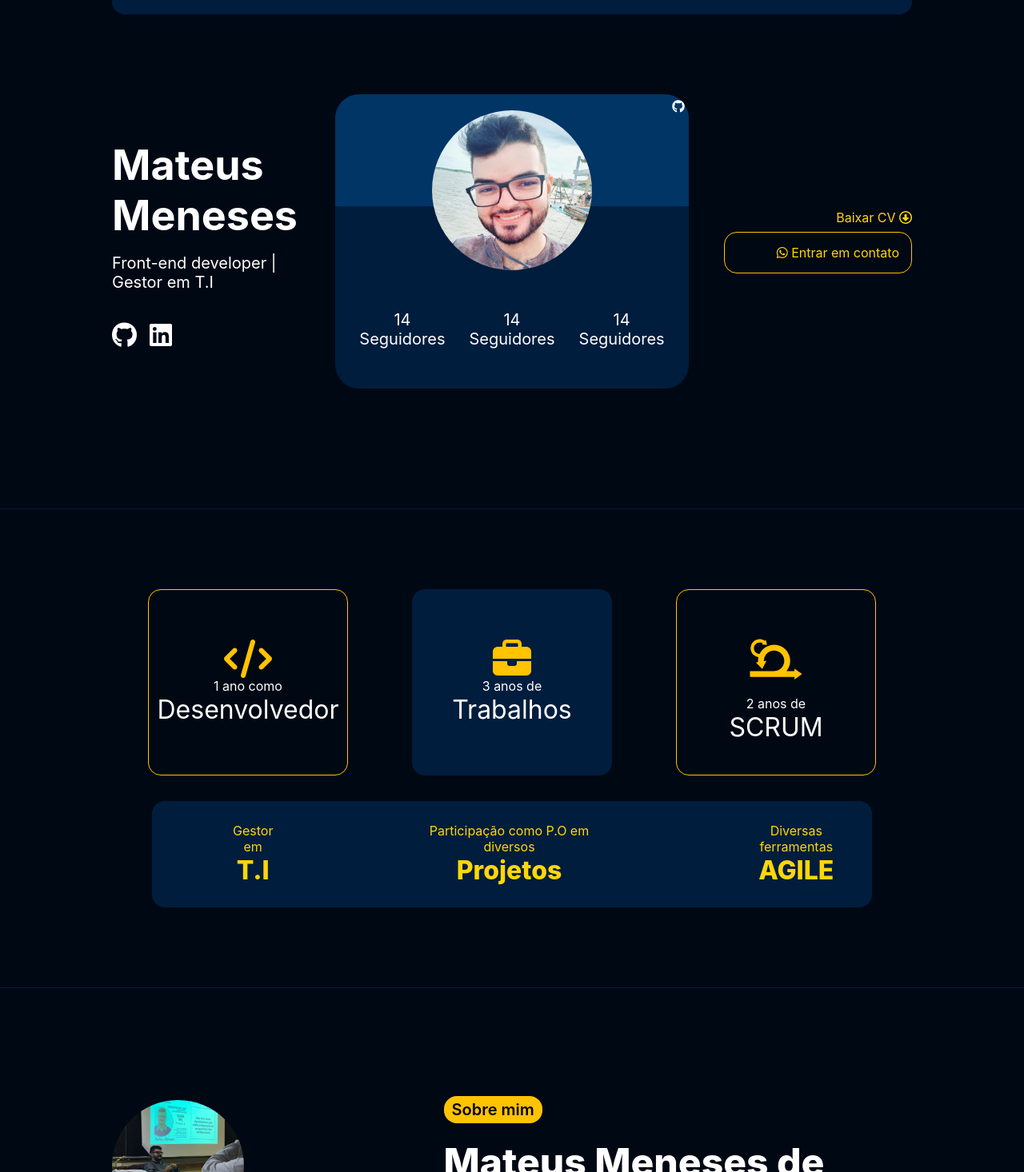
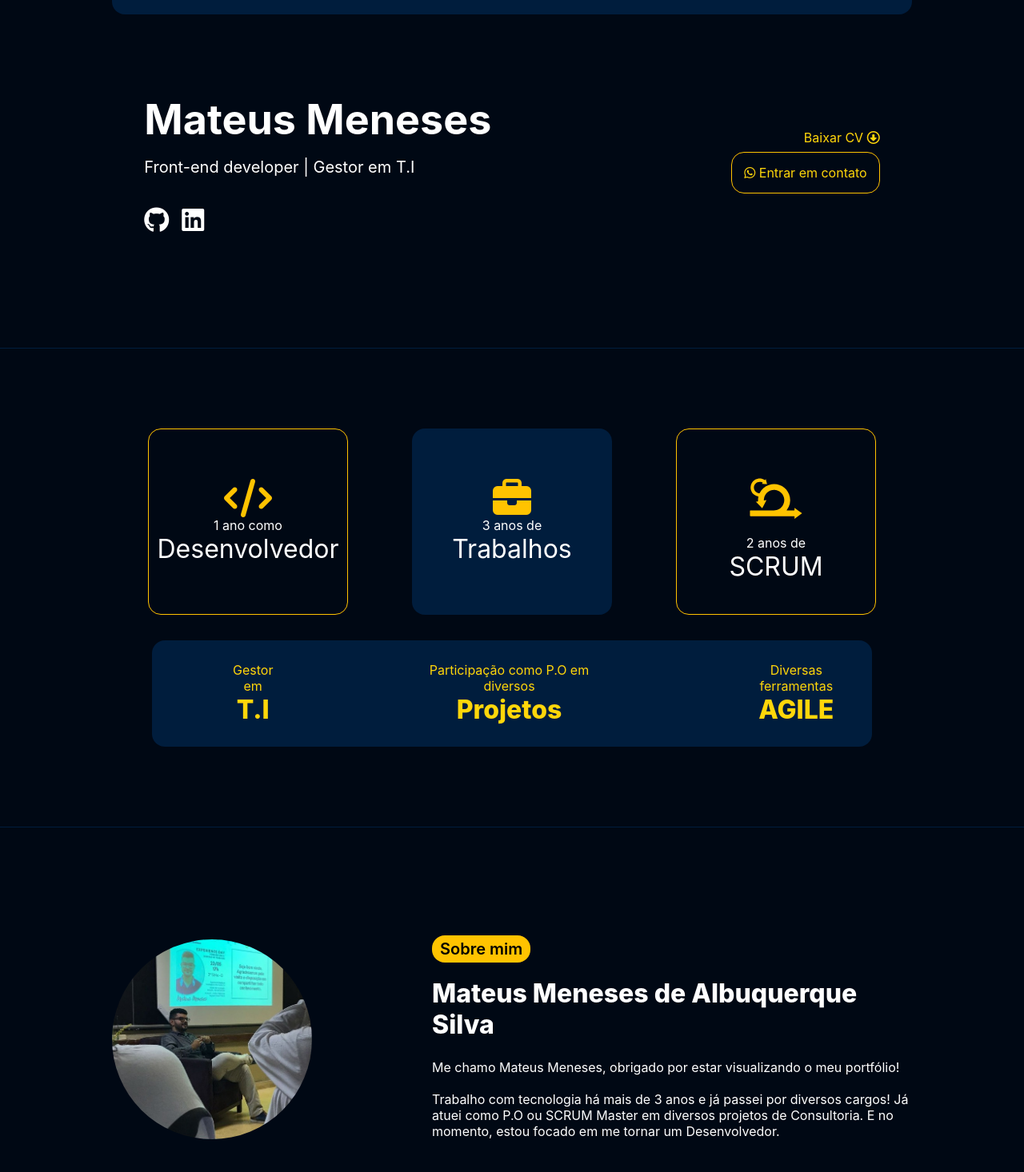
Before and after one commit to mateusmenesesDev/portfolio, a React (Create React App) app: page / in a window 1280 px wide. Shown: the part 84-1550 px from the top of the page at 80% size. Built offline with nearby package versions, Linux system fonts and the light colour scheme; no server answers; the HTML template or start-up script is replaced by a standard one.

Commit message:
Melhorando tamanho das fotos

```diff
--- a/src/components/About/About.module.css
+++ b/src/components/About/About.module.css
@@ -1,9 +1,10 @@
 .about {
-    display: grid;
-    grid-template-columns: 1fr 2fr 1fr;
-    gap: 30px;
+    display: flex;
+    justify-content: center;
     align-items: center;
     padding: 0 140px;
+    justify-content: center;
+    gap: 300px;
     margin-bottom: 150px;
 }
 
@@ -34,6 +35,7 @@
     border: 1px solid #FFC300;
     padding: 15px;
     border-radius: 16px;
+
 }
 
 .about-links a {
--- a/src/components/About/AboutMe/AboutMe.module.css
+++ b/src/components/About/AboutMe/AboutMe.module.css
@@ -1,22 +1,27 @@
 .aboutMe{
     display: flex;
+    align-items: center;
+    justify-content: center;
     padding: 0 140px;
     margin-top: 140px;
-    gap: 250px;
+    gap: 150px;
 }
 
 .aboutMe-photo{
-    width: 454px;
-    height: 454px;
+    max-width: 400px;
+    max-height: 400px;
+    display: flex;
+    align-items: center;
 }
 
 .aboutMe-photo img{
     width: 100%;
+    min-width: 250px;
     border-radius: 50%;
 }
 
 .aboutMe-name {
-    font-size: 48px;
+    font-size: 32px;
     font-weight: 800;
     margin: 24px 0;
 }
--- a/src/components/About/index.tsx
+++ b/src/components/About/index.tsx
@@ -20,7 +20,6 @@ export function About(){
                         </a>
                     </div>
                 </div>
-                <Card/>
                 <div className={style['about-links']}>
                     <a href="">Baixar CV <i className="fa-regular fa-circle-down"></i></a>
                     <a href="" className={style['about-links--contact']}><i className="fa-brands fa-whatsapp"></i> Entrar em contato</a>
--- a/src/components/Portfolio/Projetos/Projetos.module.css
+++ b/src/components/Portfolio/Projetos/Projetos.module.css
@@ -60,12 +60,12 @@
 .projeto-button .button {
   -webkit-border-radius: 16px;
   -moz-border-radius: 16px;
-  border-radius: 16px;
+  border-radius: 8px;
   color: white;
   font-family: Brush Script MT;
   font-size: 14px;
   font-weight: 600;
-  padding: 10px;
+  padding: 10px 30px;
   background-color: #001D3D;
   -webkit-box-shadow: 1px 1px 5px 0 #000000;
   -moz-box-shadow: 1px 1px 5px 0 #000000;
@@ -77,6 +77,6 @@
   background: #FFC300;
   -webkit-border-radius: 16px;
   -moz-border-radius: 16px;
-  border-radius: 16px;
+  border-radius: 8px;
   text-decoration: none;
 }
```
Also changed, not shown: public/assets/image/binding-dark.png (added).
